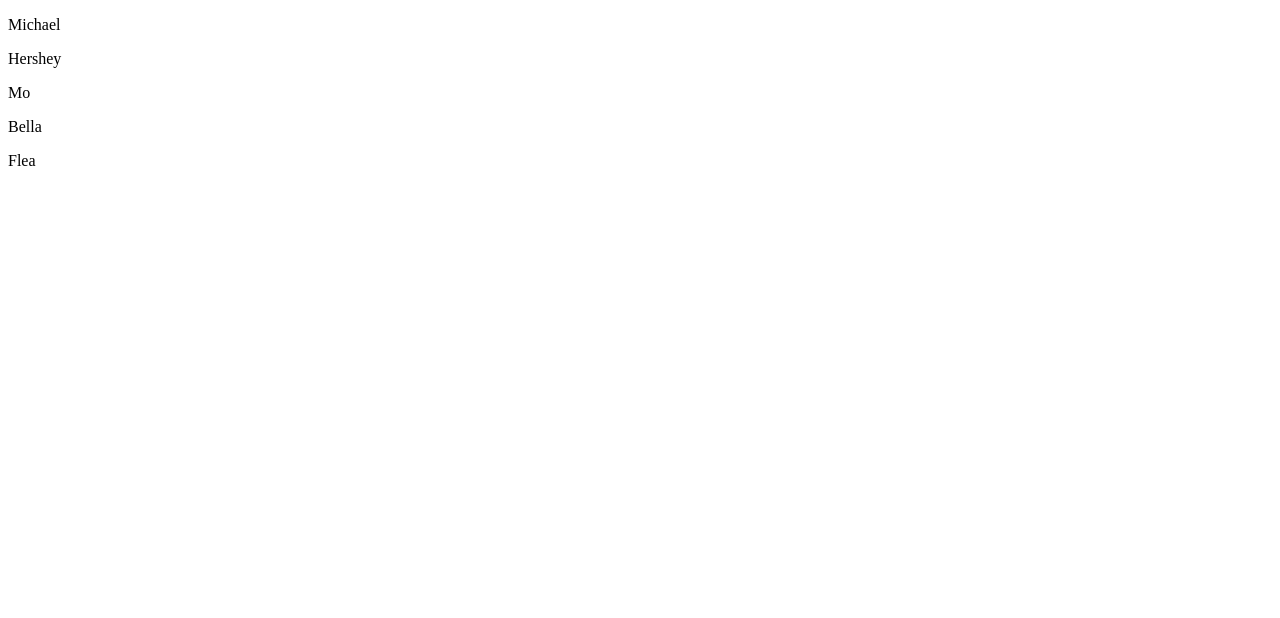
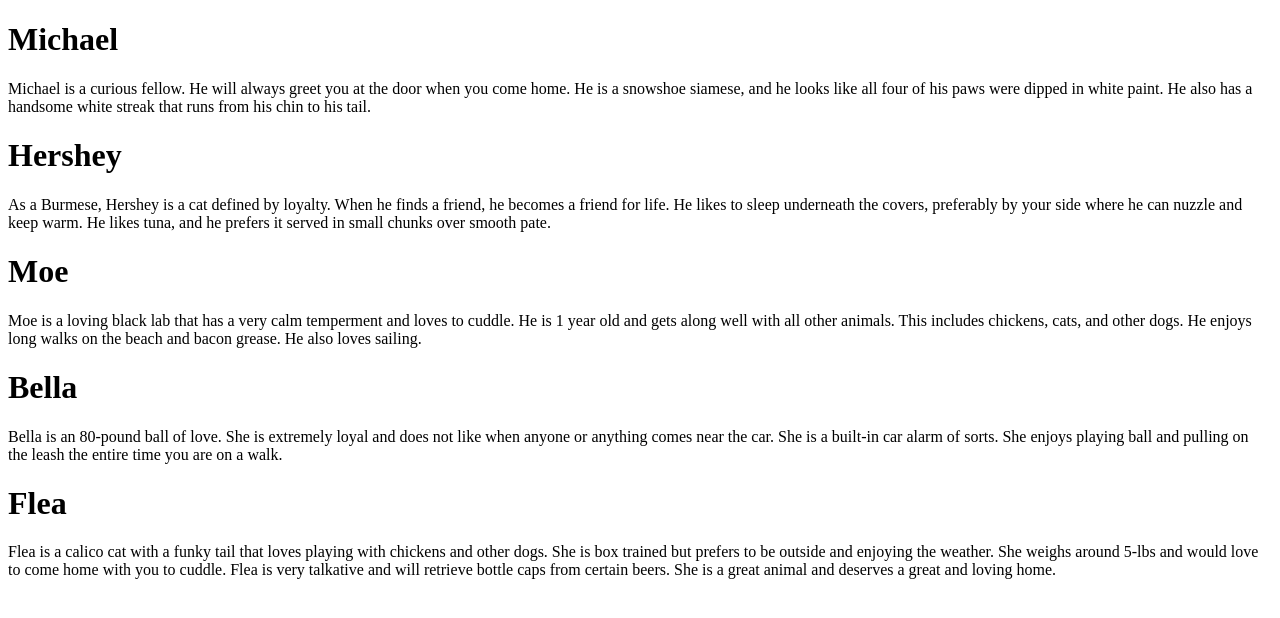
Before and after one commit to jonathanstull/animal-shelter, a plain HTML site: page index.html in a window 1280 px wide. Drawn offline with Linux system fonts and the light colour scheme.

Commit message:
add h1 and description for each of five animals
Co-authored-by: Brent Hubbard <hubbardbrent@hotmail.com>

```diff
--- a/index.html
+++ b/index.html
@@ -7,10 +7,15 @@
   <title>Document</title>
 </head>
 <body>
-  <p>Michael</p>
-  <p>Hershey</p>
-  <p>Mo</p>
-  <p>Bella</p>
-  <p>Flea</p>
+  <h1>Michael</h1>
+  <p>Michael is a curious fellow. He will always greet you at the door when you come home. He is a snowshoe siamese, and he looks like all four of his paws were dipped in white paint. He also has a handsome white streak that runs from his chin to his tail.</p>
+  <h1>Hershey</h1>
+  <p>As a Burmese, Hershey is a cat defined by loyalty. When he finds a friend, he becomes a friend for life. He likes to sleep underneath the covers, preferably by your side where he can nuzzle and keep warm. He likes tuna, and he prefers it served in small chunks over smooth pate.</p>
+  <h1>Moe</h1>
+  <p>Moe is a loving black lab that has a very calm temperment and loves to cuddle. He is 1 year old and gets along well with all other animals. This includes chickens, cats, and other dogs. He enjoys long walks on the beach and bacon grease. He also loves sailing.</p>
+  <h1>Bella</h1>
+  <p>Bella is an 80-pound ball of love. She is extremely loyal and does not like when anyone or anything comes near the car. She is a built-in car alarm of sorts. She enjoys playing ball and pulling on the leash the entire time you are on a walk. </p>
+  <h1>Flea</h1>
+  <p>Flea is a calico cat with a funky tail that loves playing with chickens and other dogs. She is box trained but prefers to be outside and enjoying the weather. She weighs around 5-lbs and would love to come home with you to cuddle. Flea is very talkative and will retrieve bottle caps from certain beers. She is a great animal and deserves a great and loving home.</p>
 </body>
 </html>
```
Also changed, not shown: hershey.png (added), michael.jpeg (added).
